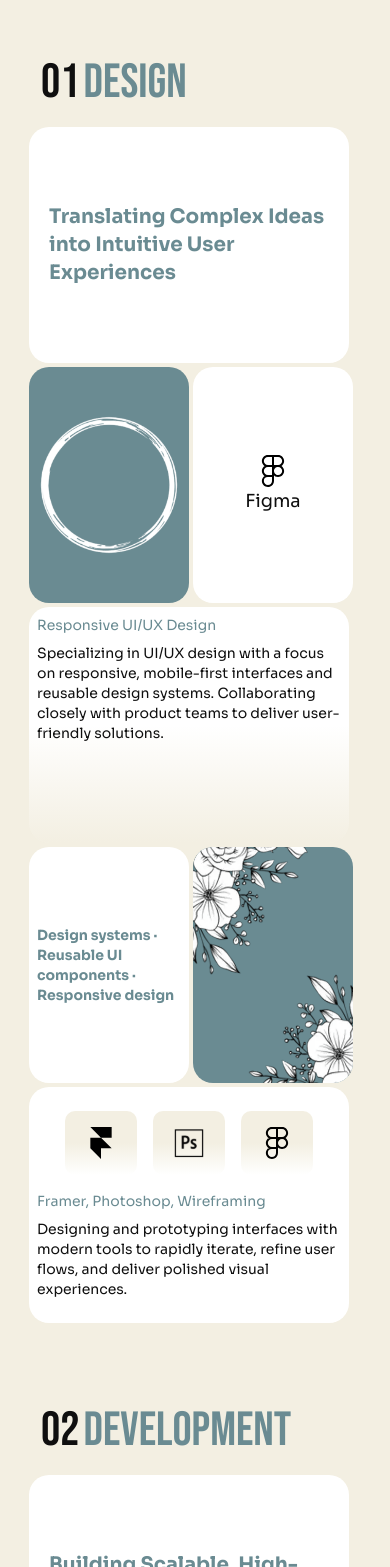
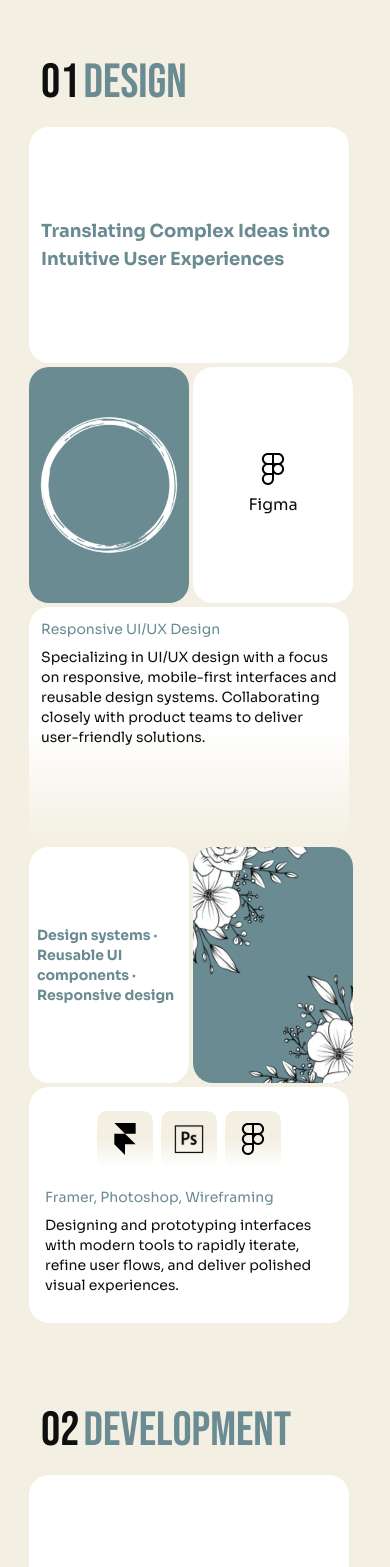
Before and after one commit to Kobeboy15/team_portfolio, a Next.js app: page / in a window 390 px wide. Shown: the part 3501-5068 px from the top of the page. Built offline with nearby package versions, Linux system fonts and the light colour scheme.

Commit message:
fix: card content responsive sizing/spacing

```diff
--- a/src/components/ui/CardContent.tsx
+++ b/src/components/ui/CardContent.tsx
@@ -14,37 +14,37 @@ export function CardContent({ content }: { content: BentoContent }) {
 
   switch (content.type) {
     case "heading":
-      return <div className="font-sora font-bold text-(--token-accent) w-full h-full flex justify-center items-center p-5 md:p-[1.5em] text-xl md:text-2xl lg:text-3xl">{content.value}</div>;
+      return <div className="font-sora font-bold text-(--token-accent) w-full h-full flex justify-center items-center p-3 sm:p-4 md:p-5 lg:p-6 text-lg sm:text-xl md:text-2xl lg:text-3xl">{content.value}</div>;
     case "sub-heading":
-      return <div className="font-sora font-bold text-(--token-accent) w-full h-full flex justify-center items-center p-2 md:p-5 text-sm md:text-base lg:text-lg">{content.value}</div>;
+      return <div className="font-sora font-bold text-(--token-accent) w-full h-full flex justify-center items-center p-2 sm:p-3 md:p-4 lg:p-5 text-sm md:text-base lg:text-lg">{content.value}</div>;
     case "paragraph":
       return (
-            <div className="font-sora flex flex-col px-2 md:px-[0.75em] py-2 md:py-[2.25em] text-sm md:text-base lg:text-lg">
-                {content.heading && <h3 className="text-(--token-accent) mb-2">{content.heading}</h3>}
+            <div className="font-sora flex flex-col px-3 py-3 sm:px-4 sm:py-4 md:px-5 md:py-6 lg:px-6 lg:py-7 gap-2 md:gap-3 text-sm md:text-base lg:text-lg">
+                {content.heading && <h3 className="text-(--token-accent)">{content.heading}</h3>}
                 <p className="text-(--token-foreground)">{content.value}</p>
             </div>
         );
     case "icon":
       return (
-            <div className="w-full h-full flex flex-col md:flex-row justify-center items-center">
-                <img src={content.icon.path} alt={content.icon.name} className={`w-8 h-8 md:w-10 md:h-10 lg:w-12 lg:h-12 ${invertClass}`} />
-                <span className="font-sora text-lg md:text-4xl text-(--token-foreground)">{content.icon.name}</span>
+            <div className="w-full h-full flex flex-col md:flex-row justify-center items-center gap-2 sm:gap-3 md:gap-4 px-3 py-3 sm:px-4 sm:py-4 md:px-5 md:py-5 lg:px-6 lg:py-6">
+                <img src={content.icon.path} alt={content.icon.name} className={`w-8 h-8 sm:w-9 sm:h-9 md:w-10 md:h-10 lg:w-12 lg:h-12 ${invertClass}`} />
+                <span className="font-sora text-base sm:text-lg md:text-3xl lg:text-4xl text-(--token-foreground)">{content.icon.name}</span>
             </div>
         );
     case "icon-carousel":
       return (
-            <div className="w-full h-full flex flex-col items-center justify-center">
-                <div className="w-full flex flex-row justify-center items-center gap-4 py-2">
+            <div className="w-full h-full flex flex-col items-center justify-center px-2 py-2 sm:px-3 sm:py-3 md:px-4 md:py-4 lg:px-5 lg:py-5 gap-2 md:gap-3">
+                <div className="w-full flex flex-row justify-center items-center gap-2 sm:gap-3 md:gap-4 py-1 sm:py-2 md:py-3">
                     {
                     content.icons.map((icon, i) => (
-                        <div key={i} className="overflow-hidden rounded-[10px] px-5 py-4 md:p-7 " style={{ background: `linear-gradient(to bottom, var(--token-background) 50%, var(--token-background-2) 100%)` }}>
-                            <img src={icon.path} alt={icon.name} className={`w-8 h-8 md:w-15 md:h-15 lg:w-20 lg:h-20 ${invertClass}`} />
+                        <div key={i} className="overflow-hidden rounded-[10px] px-3 py-3 sm:px-4 sm:py-4 md:p-5 lg:p-7" style={{ background: `linear-gradient(to bottom, var(--token-background) 50%, var(--token-background-2) 100%)` }}>
+                            <img src={icon.path} alt={icon.name} className={`w-8 h-8 sm:w-10 sm:h-10 md:w-15 md:h-15 lg:w-20 lg:h-20 ${invertClass}`} />
                         </div>
                     ))}
                 </div>
                 {(content.heading || content.caption) &&
-                <div className="font-sora flex flex-col px-2 md:px-[0.75em] py-2 md:py-[2.25em] text-sm md:text-base lg:text-lg">
-                    {content.heading && <h3 className="text-(--token-accent) mb-2">{content.heading}</h3>}
+                <div className="font-sora flex flex-col w-full px-2 py-2 sm:px-3 sm:py-3 md:px-4 md:py-4 lg:px-5 lg:py-5 gap-2 md:gap-3 text-sm md:text-base lg:text-lg">
+                    {content.heading && <h3 className="text-(--token-accent)">{content.heading}</h3>}
                     {content.caption && <p className="text-(--token-foreground)">{content.caption}</p>}
                 </div>
                 }
```
